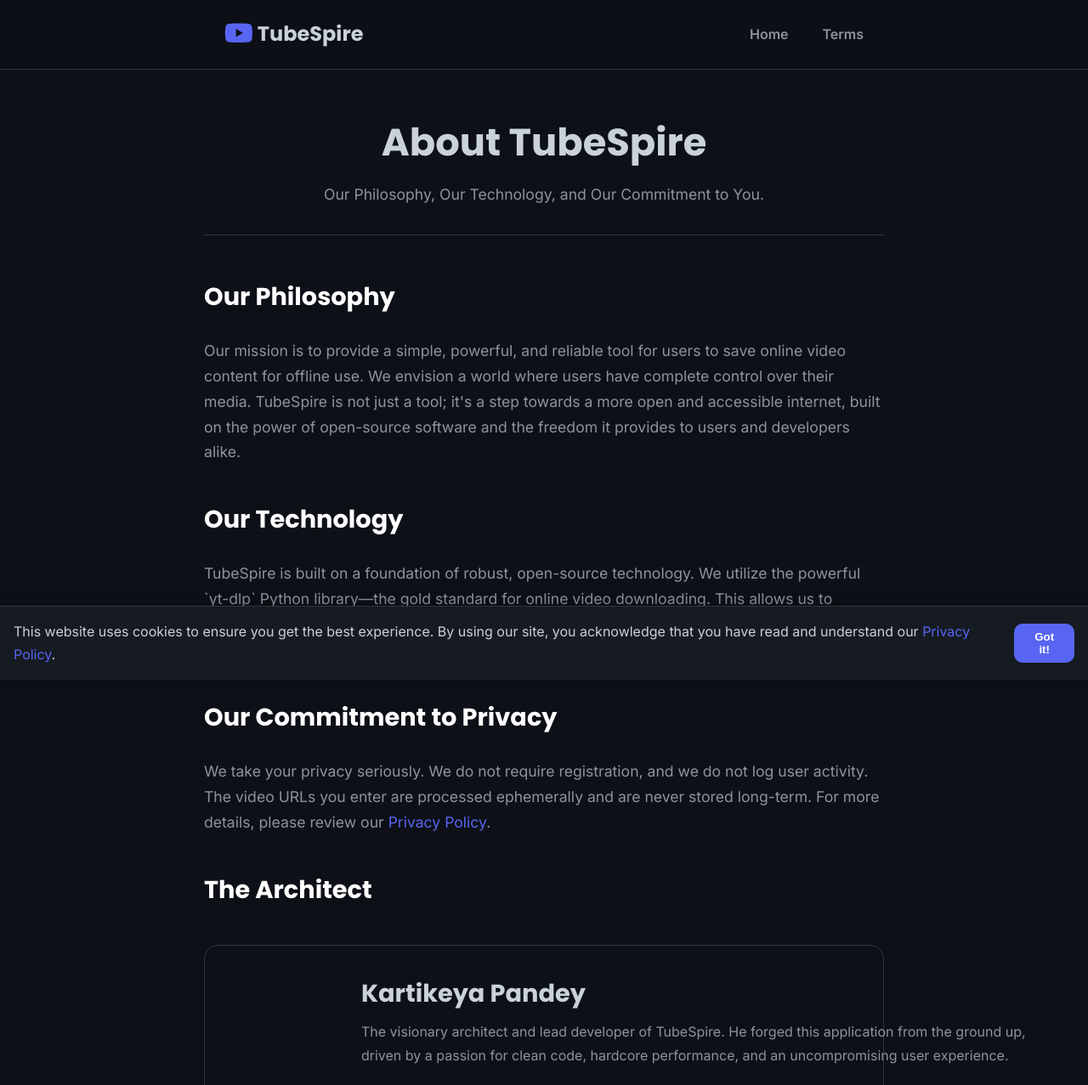
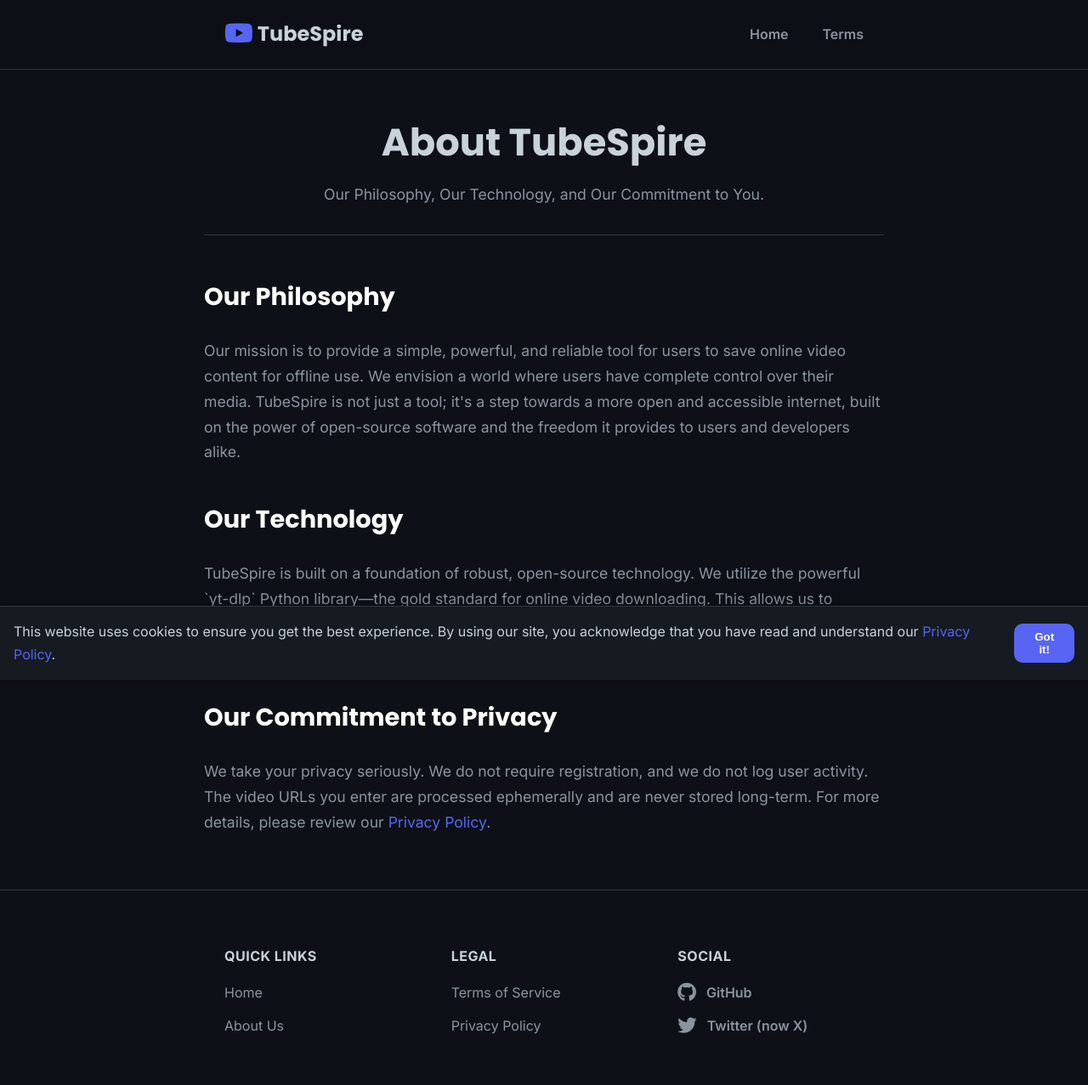
Before and after one commit to KartikeyaPandey313/TubeSpirev1.1, a Flask app: page /about in a window 1280 px wide. Shown: the top 1277 px of the page at 85% size. Run offline with Flask 2, Linux system fonts and the light colour scheme.

Commit message:
Updated about.html and style.css

```diff
--- a/static/style.css
+++ b/static/style.css
@@ -1,28 +1,33 @@
 /* ---
+   Version: 1.0
    Author: TubeSpire Team
-   Version: 1.0
    --- */
 
 /* ============================================================================== */
 /* 1. GLOBAL RESETS & VARIABLES
 /* ============================================================================== */
 :root {
-    --glow-primary: #5865F2;
-    --glow-secondary: #9241D1;
-    --gradient-accent: linear-gradient(135deg, var(--glow-primary) 0%, var(--glow-secondary) 100%);
+  --glow-primary: #5865f2;
+  --glow-secondary: #9241d1;
+  --gradient-accent: linear-gradient(
+    135deg,
+    var(--glow-primary) 0%,
+    var(--glow-secondary) 100%
+  );
 
-    --bg-dark: #0D1117;
-    --bg-light: #161B22;
-    --surface: #21262D;
+  --bg-dark: #0d1117;
+  --bg-light: #161b22;
+  --surface: #21262d;
 
-    --text-primary: #C9D1D9;
-    --text-secondary: #8B949E;
+  --text-primary: #c9d1d9;
+  --text-secondary: #8b949e;
 
-    --border-color: #30363D;
+  --border-color: #30363d;
   --border-color-focus: var(--glow-primary);
 
-    --font-family-base: 'Inter', -apple-system, BlinkMacSystemFont, "Segoe UI", Roboto, Helvetica, Arial, sans-serif;
-    --font-family-heading: 'Poppins', var(--font-family-base);
+  --font-family-base: "Inter", -apple-system, BlinkMacSystemFont, "Segoe UI",
+    Roboto, Helvetica, Arial, sans-serif;
+  --font-family-heading: "Poppins", var(--font-family-base);
 
   --shadow-md: 0 4px 12px rgba(0, 0, 0, 0.2);
   --shadow-glow: 0 0 20px rgba(88, 101, 242, 0.3);
@@ -117,7 +122,6 @@
 }
 
 @keyframes fa-fade {
-
   0%,
   100% {
     opacity: 1;
@@ -310,7 +314,8 @@
   padding: 2rem;
   border-radius: var(--radius-lg);
   border: 1px solid var(--border-color);
-    transition: transform var(--transition-fast), box-shadow var(--transition-fast);
+  transition: transform var(--transition-fast),
+    box-shadow var(--transition-fast);
 }
 
 .feature-card:hover {
@@ -594,7 +599,6 @@
 }
 
 @keyframes mascot-float {
-
   0%,
   100% {
     transform: translateY(0);
@@ -606,7 +610,6 @@
 }
 
 @keyframes shadow-shrink {
-
   0%,
   100% {
     transform: translateX(-50%) scale(1);
@@ -620,7 +623,6 @@
 }
 
 @keyframes glitch {
-
   2%,
   64% {
     transform: translate(-52%, -50%);
@@ -779,7 +781,6 @@
 }
 
 @keyframes loader-up-down {
-
   0%,
   100% {
     transform: scaleY(0.1);
@@ -845,54 +846,3 @@
     display: none;
   }
 }
-
-/* --- 10. Creator Profile Section --- */
-/* Styles for the new author section on the about page */
-.creator-profile-card {
-    background-color: var(--bg-dark);
-    border: 1px solid var(--border-color);
-    border-radius: var(--radius-lg);
-    padding: 2rem;
-    display: flex;
-    align-items: center;
-    gap: 2rem;
-    margin-top: 2rem;
-}
-
-.creator-avatar img {
-    width: 120px;
-    height: 120px;
-    border-radius: 50%;
-    border: 3px solid var(--surface);
-    box-shadow: 0 0 15px rgba(0, 0, 0, 0.5);
-}
-
-.creator-info h3 {
-    font-family: var(--font-family-heading);
-    font-size: 1.8rem;
-    color: var(--text-primary);
-    margin-bottom: 0.5rem;
-}
-
-.creator-info .creator-bio {
-    font-size: 1rem;
-    color: var(--text-secondary);
-    margin-bottom: 1.5rem;
-}
-
-.creator-info .creator-links {
-    display: flex;
-    gap: 0.5rem;
-}
-
-/* Responsive adjustments for the creator profile */
-@media (max-width: 600px) {
-    .creator-profile-card {
-        flex-direction: column;
-        text-align: center;
-    }
-
-    .creator-info .creator-links {
-        justify-content: center;
-    }
-}
--- a/templates/about.html
+++ b/templates/about.html
@@ -33,46 +33,6 @@
       and are never stored long-term. For more details, please review our
       <a href="{{ url_for('privacy') }}">Privacy Policy</a>.
     </p>
-
-    <h2>The Architect</h2>
-    <div class="creator-profile-card">
-      <div class="creator-avatar">
-        <img
-          src="extras/profile_picture.png"
-          alt="Kartikeya Pandey's Avatar"
-        />
-      </div>
-      <div class="creator-info">
-        <h3>Kartikeya Pandey</h3>
-        <p class="creator-bio">
-          The visionary architect and lead developer of TubeSpire. He forged
-          this application from the ground up, driven by a passion for clean
-          code, hardcore performance, and an uncompromising user experience.
-        </p>
-        <div class="creator-links">
-          <a
-            href="mailto:pandeykartikeya313@gmail.com"
-            aria-label="Email Kartikeya Pandey"
-          >
-            <img
-              src="https://img.shields.io/badge/Email-D14836?style=for-the-badge&logo=gmail&logoColor=white&labelColor=0d1117"
-              alt="Email"
-            />
-          </a>
-          <a
-            href="https://github.com/KartikeyaPandey313"
-            target="_blank"
-            rel="noopener noreferrer"
-            aria-label="Kartikeya Pandey's GitHub Profile"
-          >
-            <img
-              src="https://img.shields.io/badge/GitHub-100000?style=for-the-badge&logo=github&logoColor=white&labelColor=0d1117"
-              alt="GitHub"
-            />
-          </a>
-        </div>
-      </div>
-    </div>
   </section>
 </main>
 {% endblock %}
```
Lines whose indentation alone changed are shown as unchanged.
